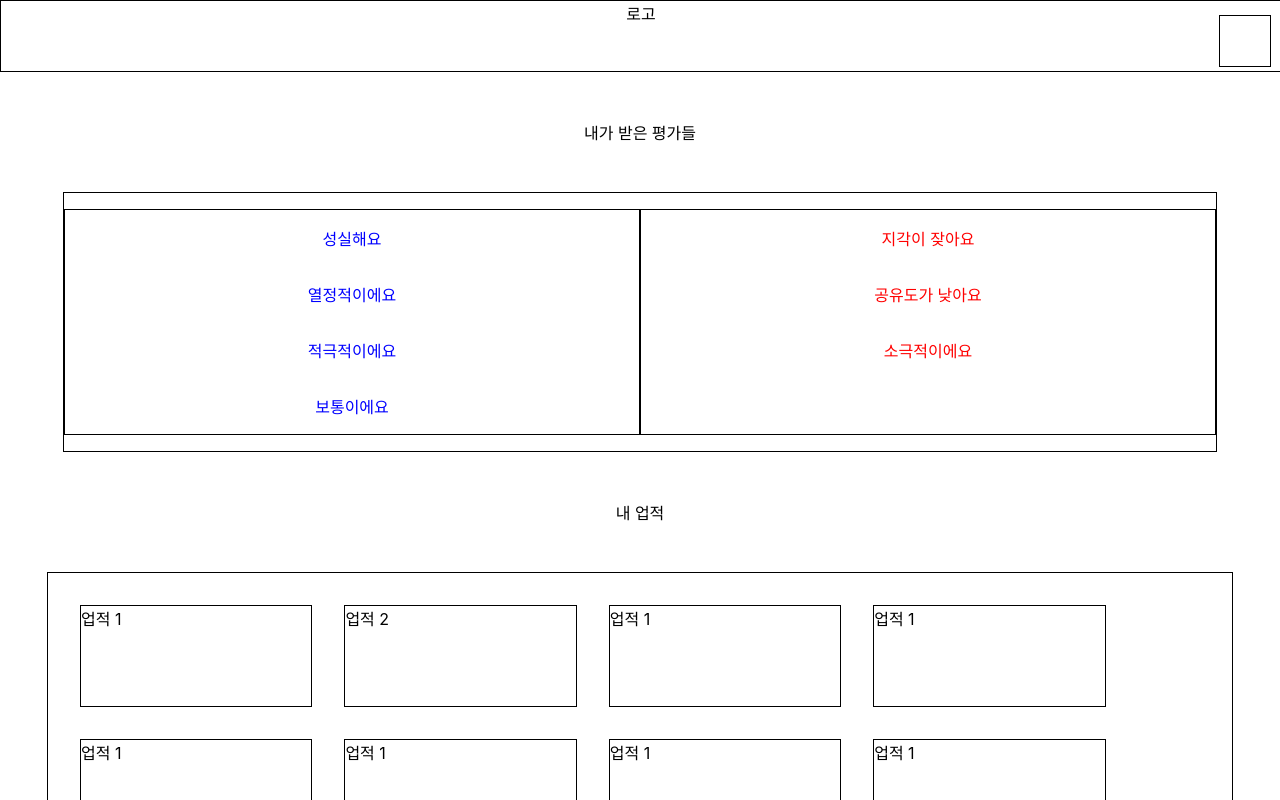
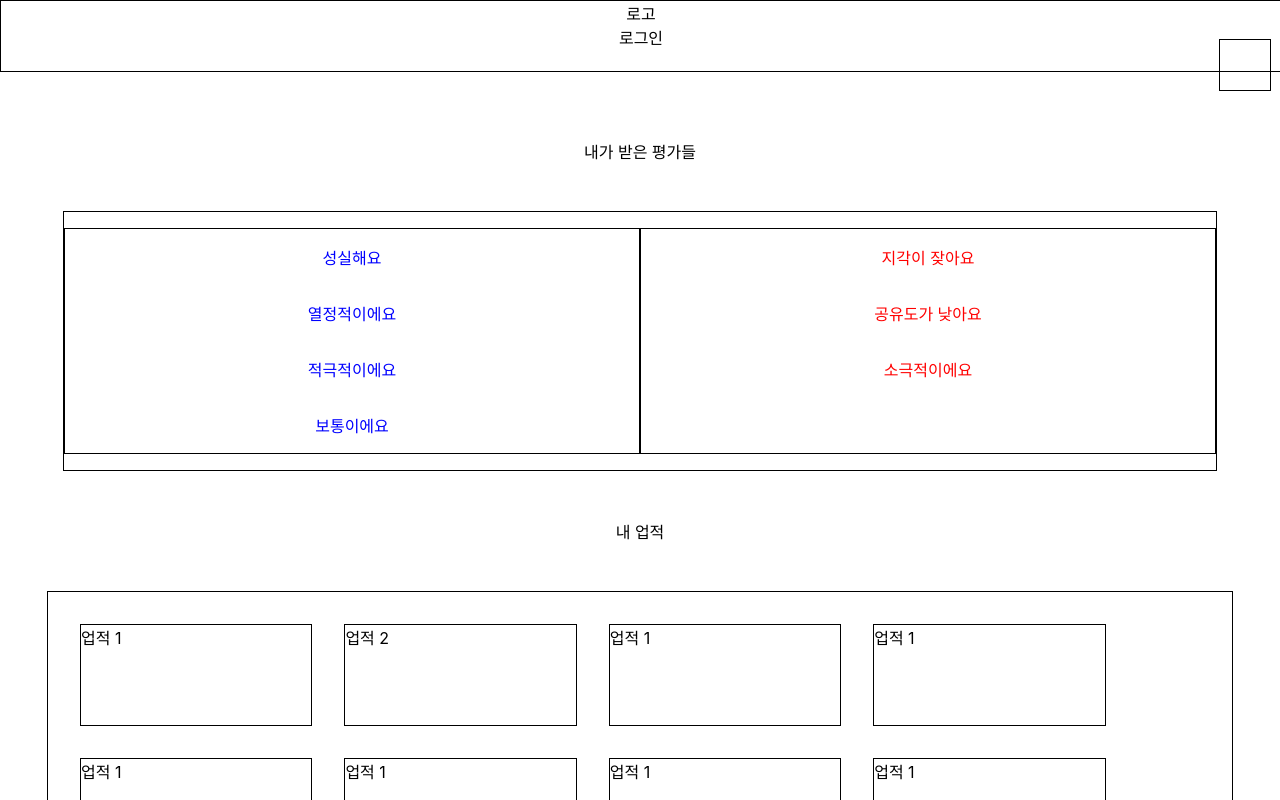
Before and after one commit to cosmic-plannet/plannet-front, a React (Create React App) app: page /mypage in a window 1280 px wide. Shown: the top 800 px of the page. Built offline with nearby package versions, Linux system fonts and the light colour scheme.

Commit message:
chore: Add login button

```diff
--- a/src/components/header.js
+++ b/src/components/header.js
@@ -30,6 +30,7 @@ const Header = ({ history }) => {
     return (
         <Wrapper>
             <Logo onClick={() => movePage("")}>로고</Logo>
+            <div onClick={() => movePage("login")}>로그인</div>
             <Profile onClick={() => movePage("mypage")}></Profile>
         </Wrapper>
     );
```
